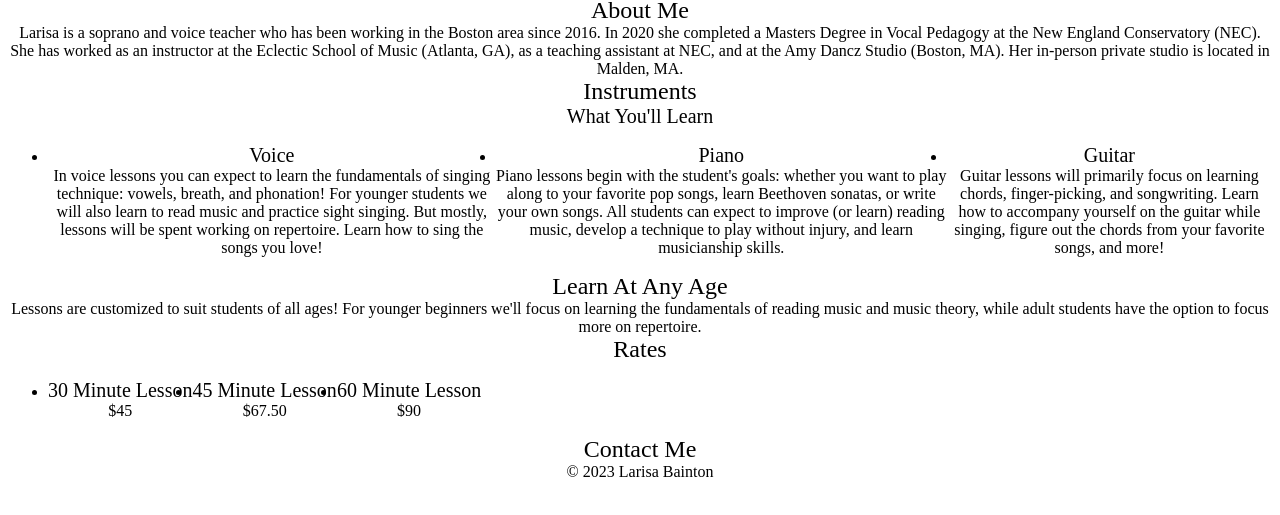
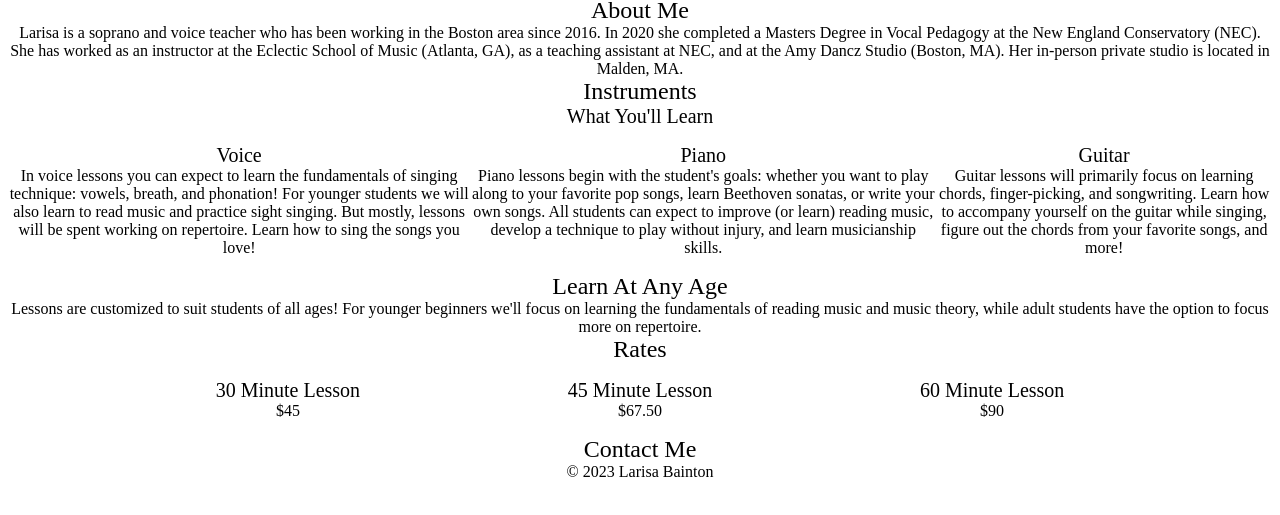
Before and after one commit to larisabainton/lessons-with-larisa, a Gatsby site: page / in a window 1280 px wide. Shown: the part 29-544 px from the top of the page. Built offline with nearby package versions, Linux system fonts and the light colour scheme; Gatsby itself is replaced by a stand-in of ours.

Commit message:
add styling

```diff
--- a/src/style/cover.scss
+++ b/src/style/cover.scss
@@ -0,0 +1,3 @@
+.cover img {
+    max-height: 100vh;
+}
--- a/src/style/instruments.scss
+++ b/src/style/instruments.scss
@@ -9,6 +9,7 @@
 
 .instruments_list {
     display: flex;
+    justify-content: space-evenly;
 }
 
 .instruments_list-item_title {
--- a/src/style/main.scss
+++ b/src/style/main.scss
@@ -18,6 +18,11 @@ body {
     text-align: center;
 }
 
+ul {
+    list-style-type: none;
+    padding: 0px;
+}
+
 footer {
     display: flex;
     justify-content: center;
--- a/src/style/rates.scss
+++ b/src/style/rates.scss
@@ -5,6 +5,7 @@
 
 .rates_list {
     display: flex;
+    justify-content: space-evenly
 }
 
 .rates_list-item_title {
```
